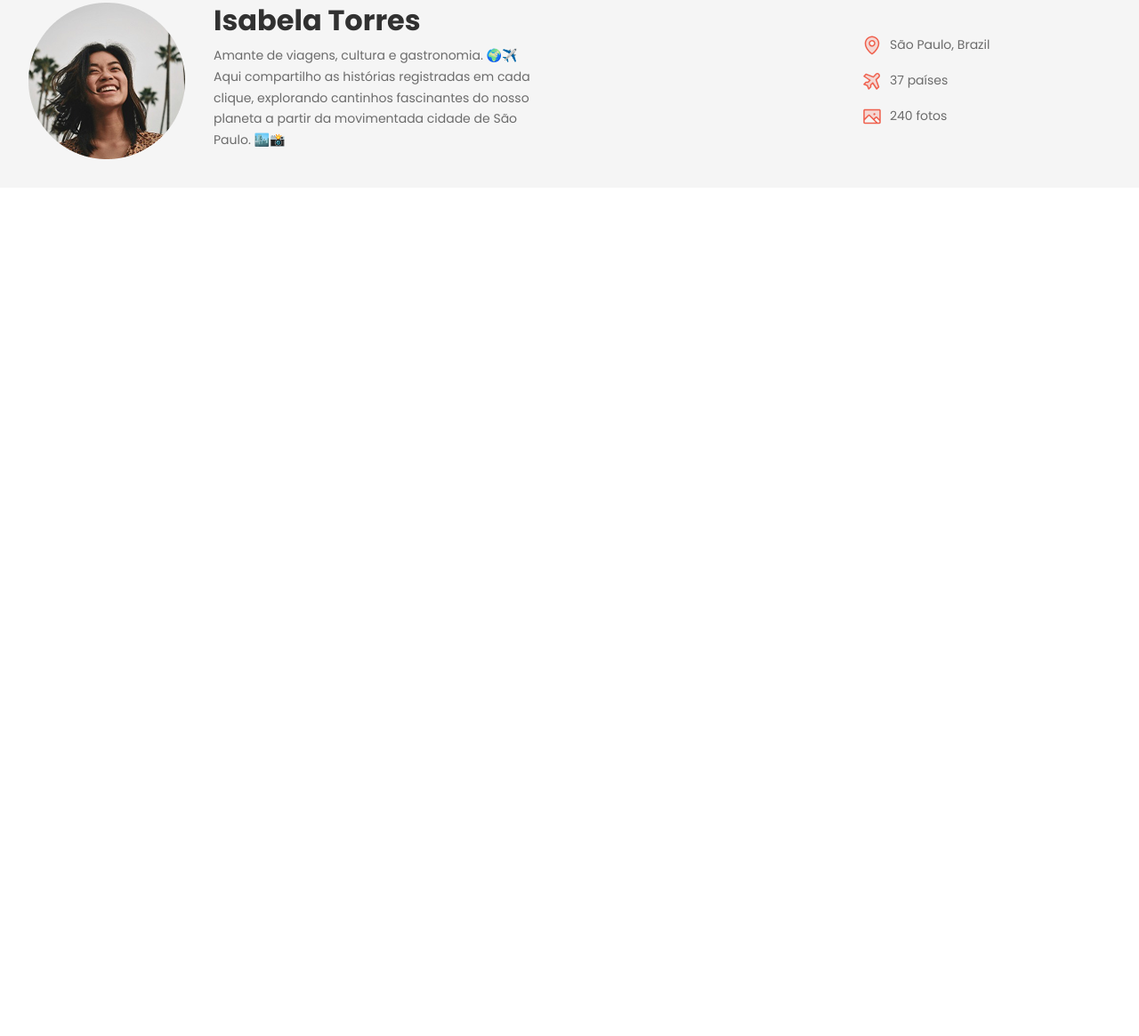
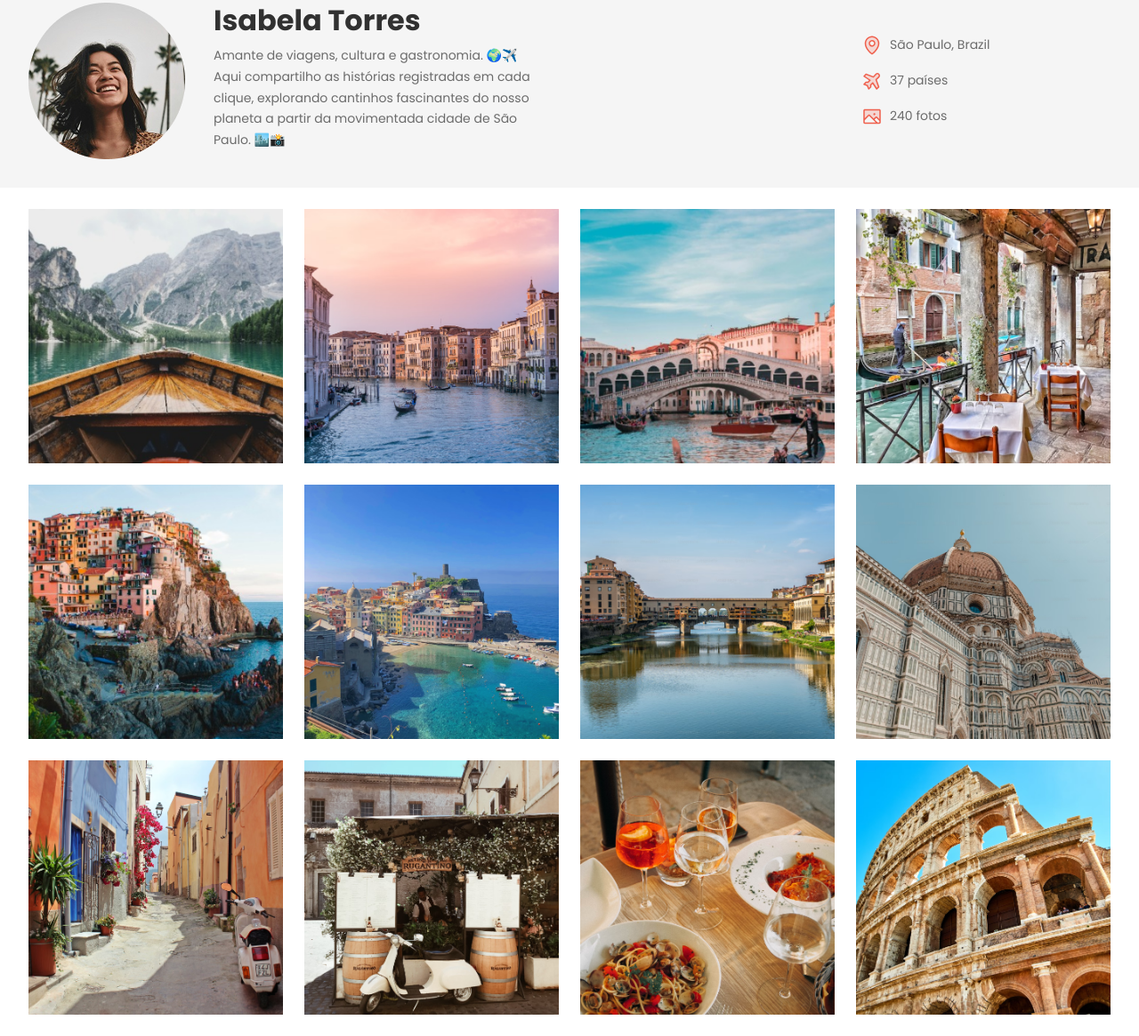
Before and after one commit to renatamayra/projeto-travelgram, a plain HTML site: page index.html in a window 1280 px wide. Shown: the part 125-1290 px from the top of the page at 89% size. Before the commit the page ends 800 px from the top, so only its background shows below. Drawn offline with Linux system fonts and the light colour scheme.

Commit message:
main gallery

```diff
--- a/index.html
+++ b/index.html
@@ -66,8 +66,21 @@
     </header>
  </div>
 
+  <main class="container">
+    <img src="assets/images/Image 01.png" alt="">
+    <img src="assets/images/Image 02.png" alt="">
+    <img src="assets/images/Image 03.png" alt="">
+    <img src="assets/images/Image 04.png" alt="">
+    <img src="assets/images/Image 05.png" alt="">
+    <img src="assets/images/Image 06.png" alt="">
+    <img src="assets/images/Image 07.png" alt="">
+    <img src="assets/images/Image 08.png" alt="">
+    <img src="assets/images/Image 09.png" alt="">
+    <img src="assets/images/Image 10.png" alt="">
+    <img src="assets/images/Image 11.png" alt="">
+    <img src="assets/images/Image 12.png" alt="">
 
-  <main></main>
+  </main>
 
   <footer></footer>
 
--- a/styles/index.css
+++ b/styles/index.css
@@ -1,3 +1,4 @@
 @import url(global.css);
 @import url(nav.css);
 @import url(header.css);
+@import url(main.css);
--- /dev/null
+++ b/styles/main.css
@@ -0,0 +1,12 @@
+main {
+  display: flex;
+  flex-wrap: wrap;
+  gap: 24px;
+  padding-block: 24px;
+}
+
+main img {
+  width: 286px;
+  height: 286px;
+  object-fit: cover;
+}
```
